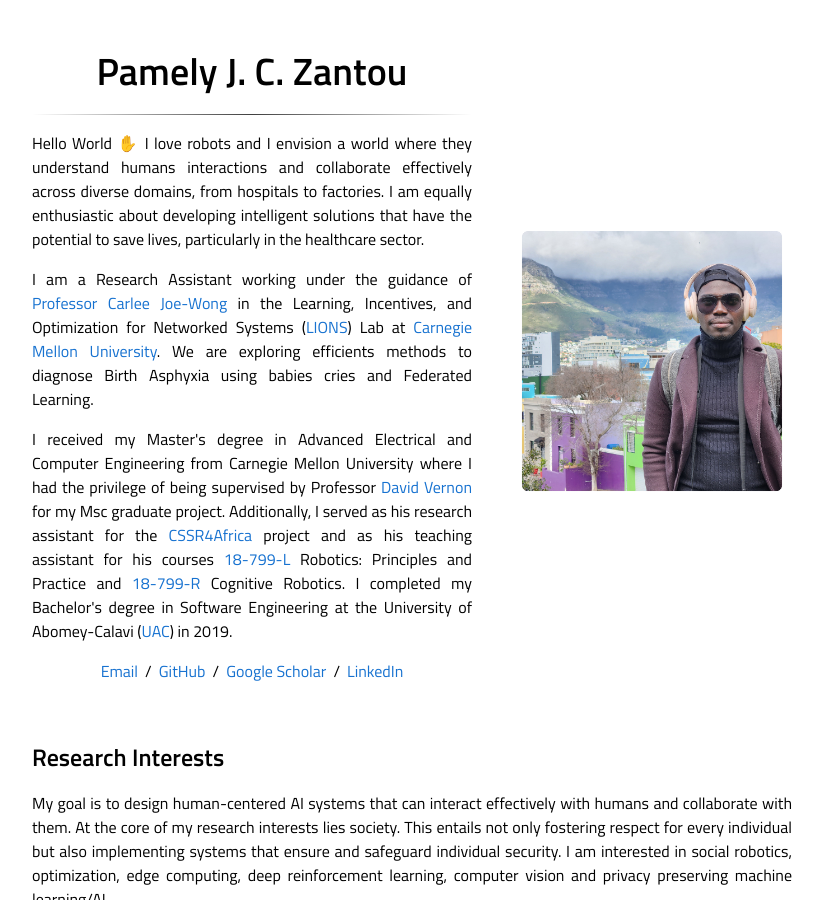
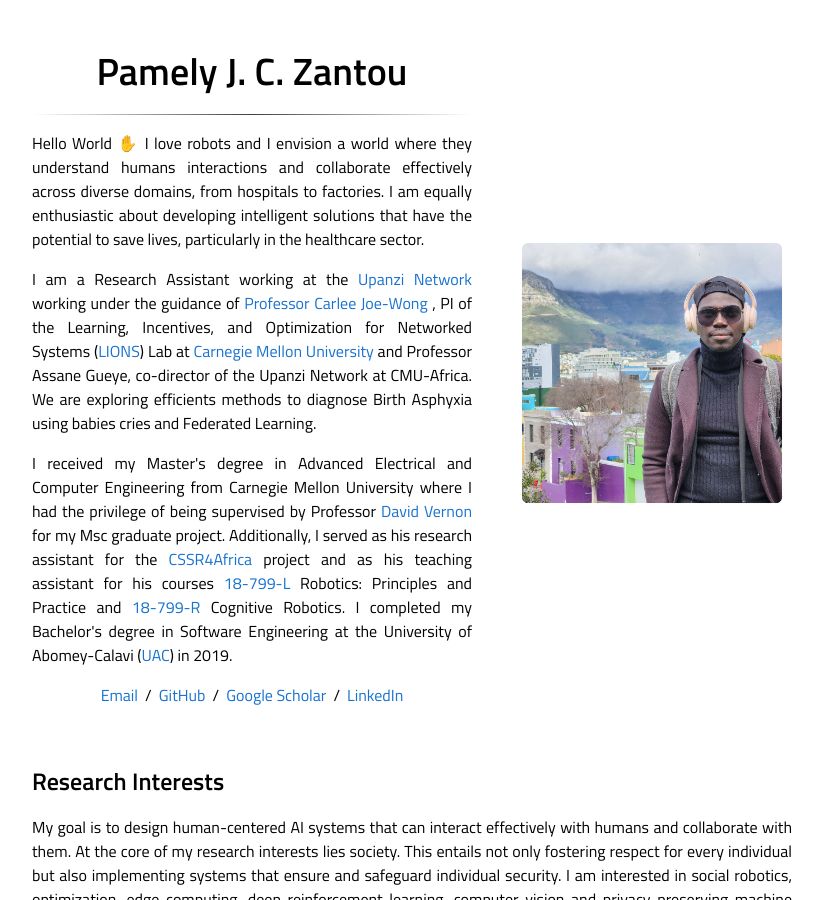
Before and after one commit to pamely/pamely.github.io, a Jekyll site: the page built from _posts/2023-12-06-winlp.markdown, in a window 1280 px wide and 900 px high. Shown: the whole window, without its empty margins (228-1051 px from the left). Built offline with Jekyll 4.4.1, drawn with Linux system fonts in a browser that asks for light colours.

Commit message:
Update default.html

```diff
--- a/_layouts/default.html
+++ b/_layouts/default.html
@@ -40,7 +40,7 @@
                 I am equally enthusiastic about developing intelligent solutions that have the potential to save lives, particularly in the healthcare sector.
               </p>
               <p>
-                I am a Research Assistant working under the guidance of <a href="https://www.andrew.cmu.edu/user/cjoewong/"> Professor Carlee Joe-Wong </a> in the Learning, Incentives, and Optimization for Networked Systems (<a href="https://research.ece.cmu.edu/lions/index.html">LIONS</a>) Lab at <a href="https://www.cmu.edu/">Carnegie Mellon University</a>. We are exploring efficients methods to diagnose Birth Asphyxia using babies cries and Federated Learning.
+                I am a Research Assistant working at the <a href="https://www.africa.engineering.cmu.edu/research/upanzi/index.html">Upanzi Network</a> working under the guidance of <a href="https://www.andrew.cmu.edu/user/cjoewong/"> Professor Carlee Joe-Wong </a>, PI of the Learning, Incentives, and Optimization for Networked Systems (<a href="https://research.ece.cmu.edu/lions/index.html">LIONS</a>) Lab at <a href="https://www.cmu.edu/">Carnegie Mellon University</a> and Professor Assane Gueye, co-director of the Upanzi Network at CMU-Africa. We are exploring efficients methods to diagnose Birth Asphyxia using babies cries and Federated Learning.
               </p>
               <p>
                 I received my Master's degree in Advanced Electrical and Computer Engineering from Carnegie Mellon University where I had the privilege of being supervised by Professor <a href="http://www.vernon.eu/"> David Vernon </a> for my Msc graduate project. Additionally, I served as his  research assistant for the <a href="https://cssr4africa.github.io/"> CSSR4Africa </a> project and as his teaching assistant for his courses <a href="https://www.africa.engineering.cmu.edu/academics/courses/18-799-L.html"> 18-799-L</a> Robotics: Principles and Practice and <a href="https://www.africa.engineering.cmu.edu/academics/courses/18-799-R.html"> 18-799-R</a> Cognitive Robotics. I completed my Bachelor's degree in Software Engineering at the University of Abomey-Calavi (<a href="https://uac.bj/">UAC</a>) in 2019.
```
